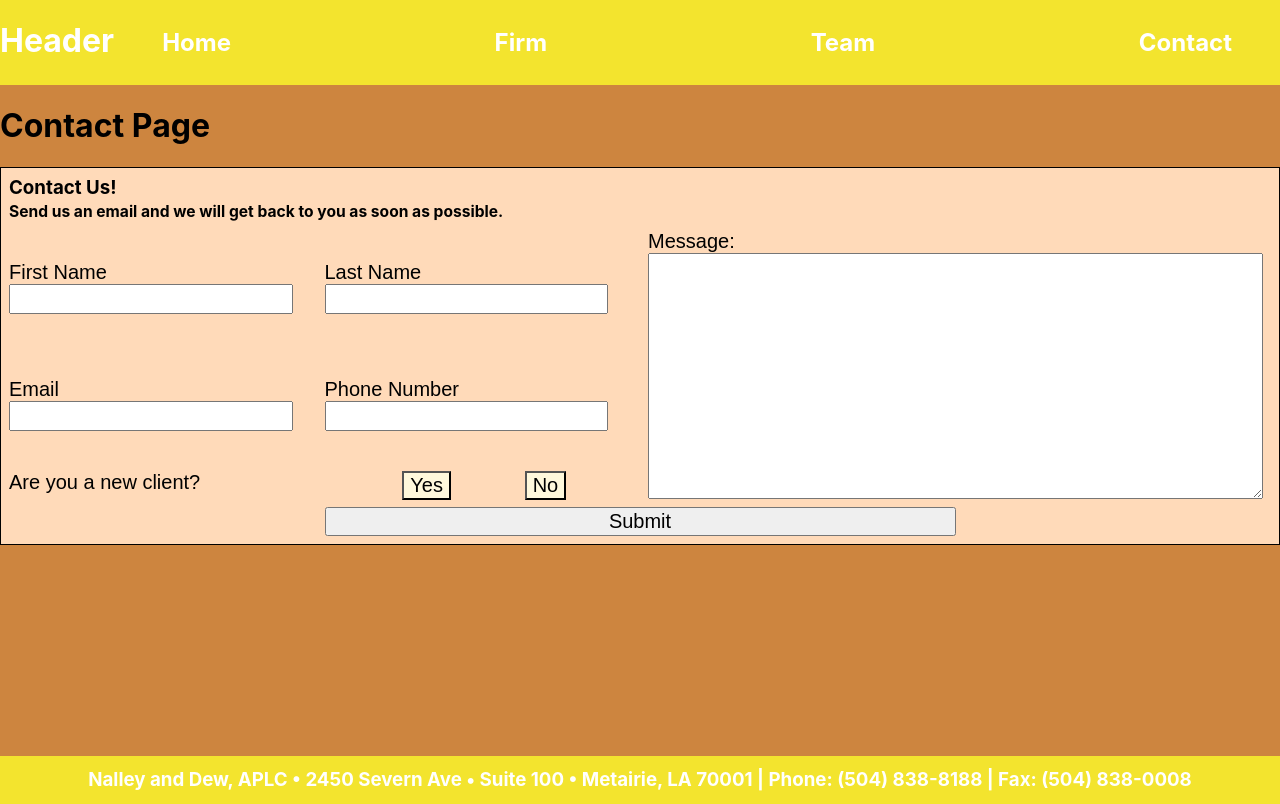
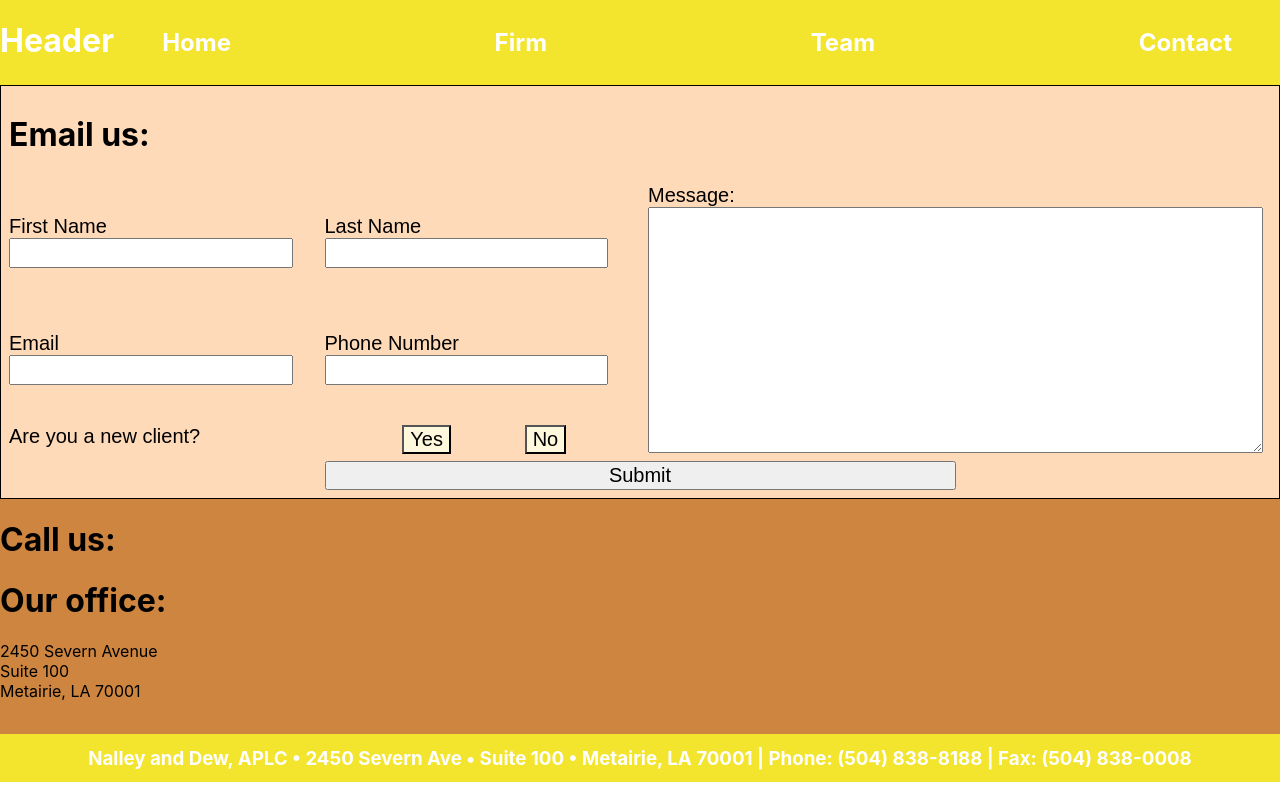
Before and after one commit to BRCornelius/gnalley.com, a React (Create React App) app: page /contact in a window 1280 px wide. Built offline with nearby package versions, Linux system fonts and the light colour scheme.

Commit message:
building contact page

```diff
--- a/src/Mocks/MockCarouselWidget/MockCarouselWidget.css
+++ b/src/Mocks/MockCarouselWidget/MockCarouselWidget.css
@@ -8,6 +8,7 @@
 .carousel-container-label {
     background-color: #d4c22b;
     color: white;
+    cursor: pointer;
     opacity: 75%;
     position: absolute;
     width: 35%;
--- a/src/Mocks/MockCarouselWidget/MockCarouselWidget.jsx
+++ b/src/Mocks/MockCarouselWidget/MockCarouselWidget.jsx
@@ -1,12 +1,17 @@
 import React, { useRef } from 'react';
+import { useHistory } from 'react-router-dom';
 import { Rerousel } from 'rerousel';
 import {Wedge} from '../../components';
 import './MockCarouselWidget.css';
 
 export const MockCarouselWidget = () => {
     const initialRef = useRef(null);
+    const history = useHistory();
+    const handleClick = () => {
+        history.push("/team");
+    }
     return <Wedge>
-        <div className="carousel-container-label">
+        <div className="carousel-container-label" onClick={handleClick}>
             <h1>Meet our Team</h1>
         </div>
         <div className="carousel-container">
--- a/src/components/Contact/Contact.jsx
+++ b/src/components/Contact/Contact.jsx
@@ -1,4 +1,5 @@
 import React, { useState } from 'react';
+import { useHistory } from 'react-router-dom';
 import './Contact.css';
 
 const InputContainer = ({children}) => <div className="input-container">{children}</div>
@@ -11,13 +12,21 @@ export const Contact = ({isWidget}) => {
     const [phone, setPhone] = useState("")
     const [message, setMessage] = useState("")
     const checkSelection = targetValue => targetValue === selection;
+    const history = useHistory();
+    const handleNavigation = () => {
+        history.push("/contact");
+    }
+
+    let header = isWidget
+        ? <h3>Contact Us!<br/><small>Send us an email and we will get back to you as soon as possible.</small></h3>
+        : <h1>Email us:</h1>
 
     const SubmitButton = () => <div className="submit-button-container">
         <button className="submit-button" onClick={() => {}}>Submit</button>
     </div>
 
     return <div className="overarch-contact-container">
-        <h3>Contact Us!<br/><small>Send us an email and we will get back to you as soon as possible.</small></h3>
+        {header}
         <div className="container-row">
             <div className="column">
                 <div className="two-input-container">
@@ -56,7 +65,7 @@ export const Contact = ({isWidget}) => {
                 {isWidget && <SubmitButton />}
             </div>
         </div>
-        {isWidget && <h3><button>Click Here</button> for other ways to contact us.</h3>}
+        {isWidget && <h3><button onClick={handleNavigation}>Click Here</button> for other ways to contact us.</h3>}
         {!isWidget && <SubmitButton />}
     </div>
 }
--- a/src/views/Contact/ContactPage.jsx
+++ b/src/views/Contact/ContactPage.jsx
@@ -3,6 +3,14 @@ import { Contact } from '../../components';
 import './ContactPage.css';
 
 export const ContactPage = () => <div className="single-page-container">
-    <h1>Contact Page</h1>
     <Contact isWidget={false}/>
+    <div className="two-columns">
+        <div className="vertical-column">
+            <h1>Call us:</h1>
+        </div>
+        <div className="vertical-column">
+            <h1>Our office:</h1>
+            <p>2450 Severn Avenue<br/>Suite 100<br/>Metairie, LA 70001</p>
+        </div>
+    </div>
 </div>;
```
